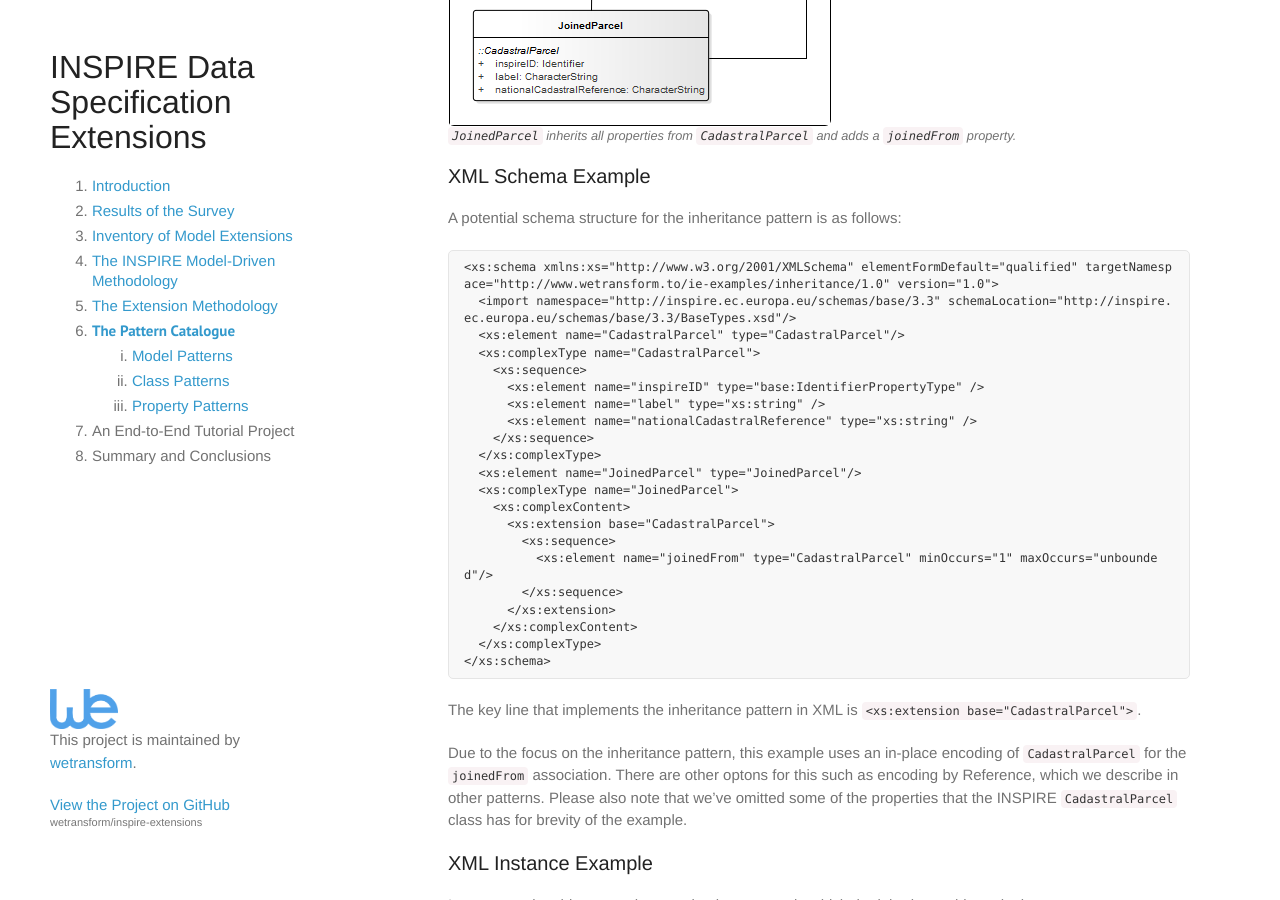
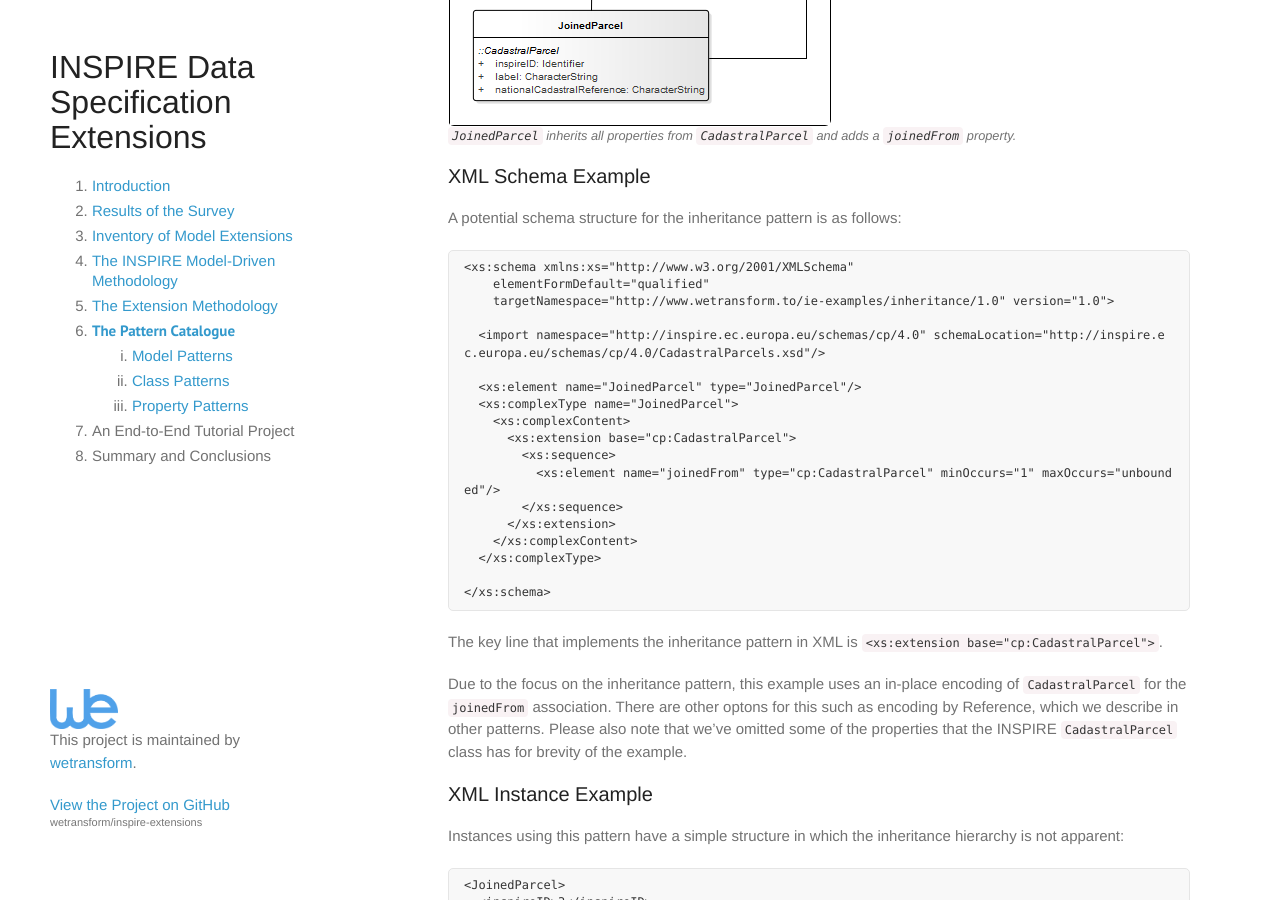
Before and after one commit to wetransform/inspire-extensions, a Jekyll site: the page built from patterns/_posts/2016-06-03-inheritance.markdown, in a window 1280 px wide and 900 px high, scrolled down 1321 px. Built offline with Jekyll 4.4.1, drawn with Linux system fonts in a browser that asks for light colours; some web fonts are replaced.

Commit message:
fixed xml schema example in inheritance pattern

````diff
--- a/patterns/_posts/2016-06-03-inheritance.markdown
+++ b/patterns/_posts/2016-06-03-inheritance.markdown
@@ -49,29 +49,26 @@ In this pattern, there is a parent class and a child class. They are connected t
 
 A potential schema structure for the inheritance pattern is as follows:
 
-    <xs:schema xmlns:xs="http://www.w3.org/2001/XMLSchema" elementFormDefault="qualified" targetNamespace="http://www.wetransform.to/ie-examples/inheritance/1.0" version="1.0">
-      <import namespace="http://inspire.ec.europa.eu/schemas/base/3.3" schemaLocation="http://inspire.ec.europa.eu/schemas/base/3.3/BaseTypes.xsd"/>
-      <xs:element name="CadastralParcel" type="CadastralParcel"/>
-      <xs:complexType name="CadastralParcel">
-        <xs:sequence>
-          <xs:element name="inspireID" type="base:IdentifierPropertyType" />
-          <xs:element name="label" type="xs:string" />
-          <xs:element name="nationalCadastralReference" type="xs:string" />
-        </xs:sequence>
-      </xs:complexType>
+    <xs:schema xmlns:xs="http://www.w3.org/2001/XMLSchema"
+        elementFormDefault="qualified"
+        targetNamespace="http://www.wetransform.to/ie-examples/inheritance/1.0" version="1.0">
+
+      <import namespace="http://inspire.ec.europa.eu/schemas/cp/4.0" schemaLocation="http://inspire.ec.europa.eu/schemas/cp/4.0/CadastralParcels.xsd"/>
+
       <xs:element name="JoinedParcel" type="JoinedParcel"/>
       <xs:complexType name="JoinedParcel">
         <xs:complexContent>
-          <xs:extension base="CadastralParcel">
+          <xs:extension base="cp:CadastralParcel">
             <xs:sequence>
-              <xs:element name="joinedFrom" type="CadastralParcel" minOccurs="1" maxOccurs="unbounded"/>
+              <xs:element name="joinedFrom" type="cp:CadastralParcel" minOccurs="1" maxOccurs="unbounded"/>
             </xs:sequence>
           </xs:extension>
         </xs:complexContent>
       </xs:complexType>
+
     </xs:schema>
 
-The key line that implements the inheritance pattern in XML is ```<xs:extension base="CadastralParcel">```.
+The key line that implements the inheritance pattern in XML is ```<xs:extension base="cp:CadastralParcel">```.
 
 Due to the focus on the inheritance pattern, this example uses an in-place encoding of ```CadastralParcel``` for the ```joinedFrom``` association. There are other optons for this such as encoding by Reference, which we describe in other patterns. Please also note that we've omitted some of the properties that the INSPIRE ```CadastralParcel``` class has for brevity of the example.
 
````
